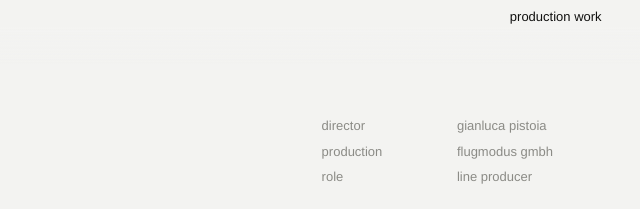
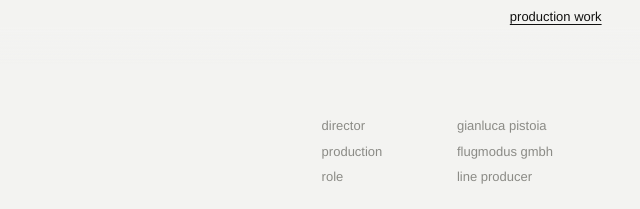
Before and after one commit to mathiesinfo-collab/mathiessimon.de, a plain HTML site: page index.html in a window 1280 px wide. Both pictures are taken after a click on the button 236 px from the left and 802 px from the top of the page. Shown: the part 336-545 px from the top of the page, 640-1280 px from the left. Drawn offline with Linux system fonts and the light colour scheme.

Commit message:
Add files via upload

```diff
--- a/index.html
+++ b/index.html
@@ -189,6 +189,7 @@ section{position:relative}
 .proj{position:fixed;inset:0;z-index:85;background:var(--bg);overflow-y:auto;overscroll-behavior:contain;clip-path:inset(100% 0 0 0);visibility:hidden;transition:clip-path .9s var(--ease),visibility 0s .9s}
 .proj.open{clip-path:inset(0 0 0 0);visibility:visible;transition:clip-path .9s var(--ease),visibility 0s}
 .proj .bar{position:sticky;top:0;z-index:2;display:flex;justify-content:space-between;padding:var(--pad);background:linear-gradient(var(--bg) 60%,transparent)}
+#pCat{text-decoration:underline;text-underline-offset:3px}
 .proj .bar button:hover{color:var(--mute)}
 .proj .inner{padding:0 var(--pad) clamp(60px,8vw,120px)}
 .p-head{display:grid;grid-template-columns:1fr auto;align-items:end;gap:30px;border-bottom:1px solid var(--line);padding:4vw 0 28px}
```
